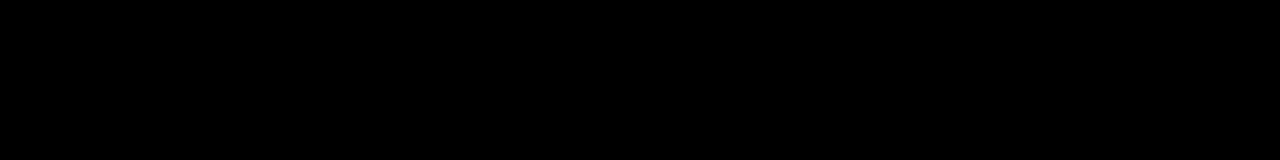
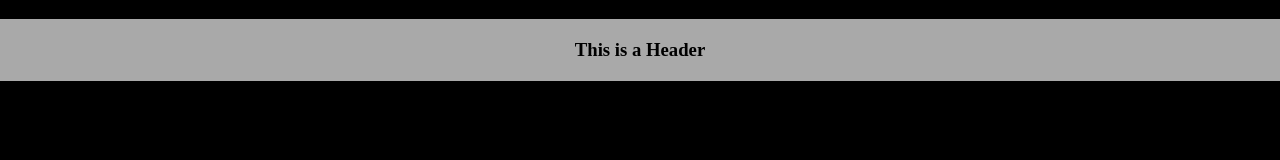
Before and after one commit to tejacommons/portfolio, a plain HTML site: page index.html in a window 1280 px wide. Drawn offline with Linux system fonts and the light colour scheme.

Commit message:
Fixed Errors

```diff
--- a/index.html
+++ b/index.html
@@ -8,15 +8,6 @@
   <link rel="stylesheet" href=".\styles.css">
 </head>
 <body>
-  <main>
-    <div id="icons">
-      <p>A</p>
-      <p>B</p>
-      <p>C</p>
-      <p>D</p>
-    </div>
-
-    <div id="profiles"></div>
-  </main>
+  <h3 id="header">This is a Header</h3>
 </body>
 </html>
--- a/styles.css
+++ b/styles.css
@@ -1,25 +1,11 @@
 body {
     background-color: black;
+    margin: 0px;
   }
 
-
-h1{
-    text-align: center;
-    background-color: aliceblue;
-    margin: 0px;
-    border: 0px;
+#header{
+  text-align: center;
+  background-color: darkgray;
+  color: black;
+  padding: 20px 20px;
 }
-
-.icons{
-    display: inline-flex;
-    justify-content: center;
-  }
-
-  .fa-icon {
-    font-size: 50px;
-    margin: 0 10px;
-  }
-
-.profiles{
-
-}
```
